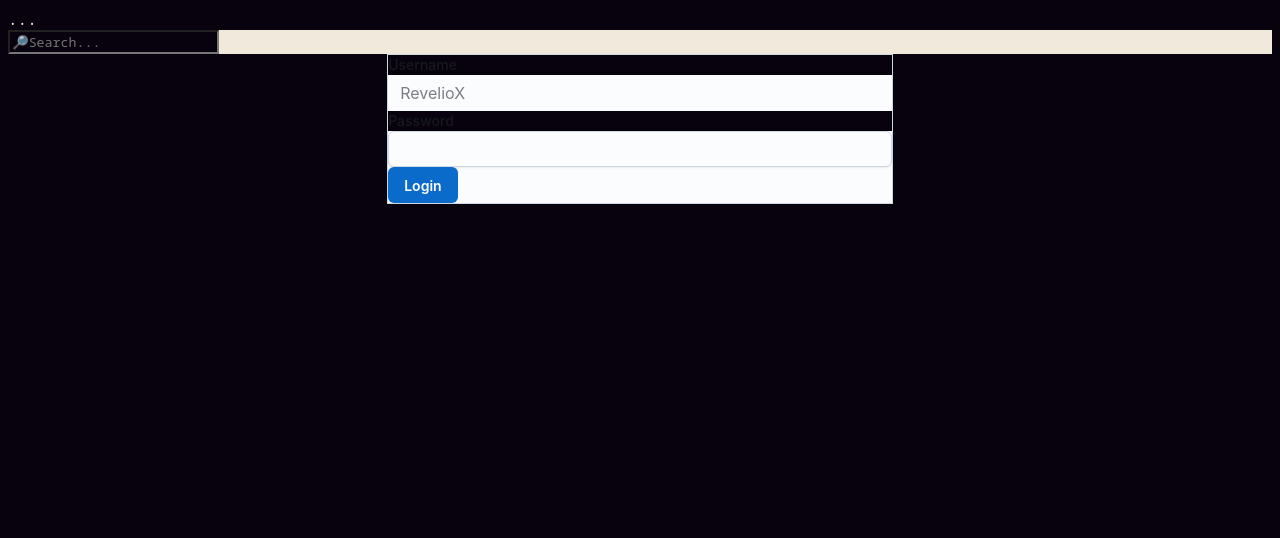
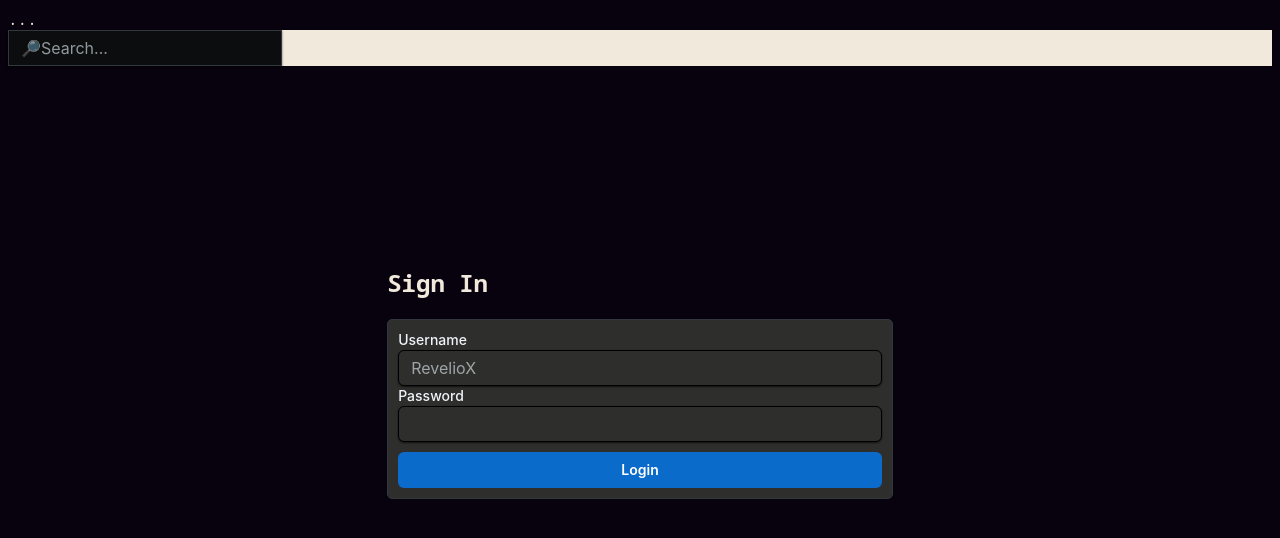
Before and after one commit to RevelioX/online_books, a Next.js app: page /login in a window 1280 px wide. Shown: the top 538 px of the page. Built offline with nearby package versions, Linux system fonts and the light colour scheme.

Commit message:
Login start working

```diff
--- a/src/components/nav.js
+++ b/src/components/nav.js
@@ -1,12 +1,12 @@
 import style from "@/styles/nav.module.css"
-import { Button } from "@mui/joy";
+import { Input, Button } from "@mui/joy";
 
 export default function Navigator(){
     return(
         <nav className={style.nav}>
             <div className={style.search}>
 
-                <input type="text" placeholder="🔎Search..."/>
+                <Input type="text" placeholder="🔎Search..."/>
 
             </div>
 
--- a/src/pages/_app.js
+++ b/src/pages/_app.js
@@ -1,7 +1,14 @@
 import '@/styles/globals.css'
-import { CssVarsProvider } from '@mui/joy'
+import { CssVarsProvider, extendTheme, StyledEngineProvider } from '@mui/joy'
 import Nav from '../components/nav.js'
 
+const theme = extendTheme({ cssVarPrefix: "dark" });
+
 export default function App({ Component, pageProps }) {
-  return( <CssVarsProvider><Nav/> <Component {...pageProps} /></CssVarsProvider>)
+  return(
+  <StyledEngineProvider injectFirst>
+  <CssVarsProvider defaultMode='dark' theme={theme} colorSchemeSelector="#demo_dark-mode-by-default"
+  ><Nav/> <div id="demo_dark-mode-by-default"><Component {...pageProps} /></div>
+  </CssVarsProvider>
+  </StyledEngineProvider>)
 }
--- a/src/pages/_document.js
+++ b/src/pages/_document.js
@@ -7,7 +7,7 @@ export default class MyDocument extends Document {
       <Html>
         <Head>...</Head>
         <body>
-          {getInitColorSchemeScript({ defaultMode: 'dark' })}
+          {getInitColorSchemeScript()}
           <Main />
           <NextScript />
         </body>
--- a/src/pages/login.js
+++ b/src/pages/login.js
@@ -4,12 +4,13 @@ import styles from "../styles/login.module.css"
 export default function Login(){
     return(
         <div className={styles.login}>
-            <Sheet variant="outlined" color="neutral">
-            <FormLabel>Username</FormLabel>
-            <Input variant="plain" className={styles.login_username} type="text" placeholder="RevelioX"></Input>
-            <FormLabel>Password</FormLabel>
+            <h2>Sign In</h2>
+            <Sheet className={styles.sheet}variant="outlined" color="neutral">
+            <FormLabel className={styles.Labels}>Username</FormLabel>
+            <Input className={styles.login_username} type="text" placeholder="RevelioX"></Input>
+            <FormLabel className={styles.Labels}>Password</FormLabel>
             <Input className={styles.login_password} type="password"></Input>
-            <Button color="primary"size="md" variant="solid" className={styles.login_button}>Login</Button>
+            <Button color="primary" size="md" variant="solid" className={styles.login_button}>Login</Button>
             </Sheet>
         </div>
     )
--- a/src/styles/login.module.css
+++ b/src/styles/login.module.css
@@ -2,17 +2,32 @@
     width: 40%;
     margin-right: auto;
     margin-left: auto;
+    margin-top: 200px;
+
 }
 
 .login_button{
     margin-top: 10px;
+    width: 100%;
 }
 
 .sheet{
     border-radius: 5px;
     padding: 10px;
     background-color: var(--main_color);
+    background-color: rgb(46, 46, 44);
 }
 
 .login_username{
+    background-color:  rgb(46, 46, 44);
+    border-color: black;
 }
+
+.login_password{
+    background-color:  rgb(46, 46, 44);
+    border-color: black;
+}
+
+.Labels{
+    background-color:  rgb(46, 46, 44);
+}
```
